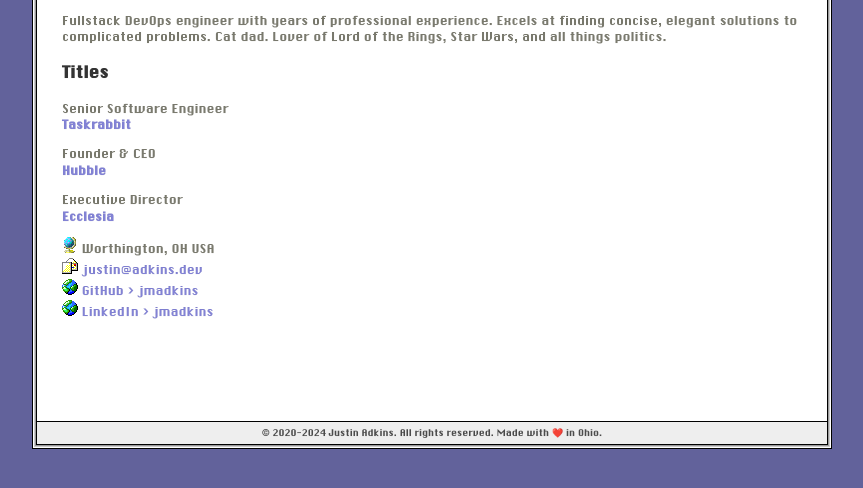
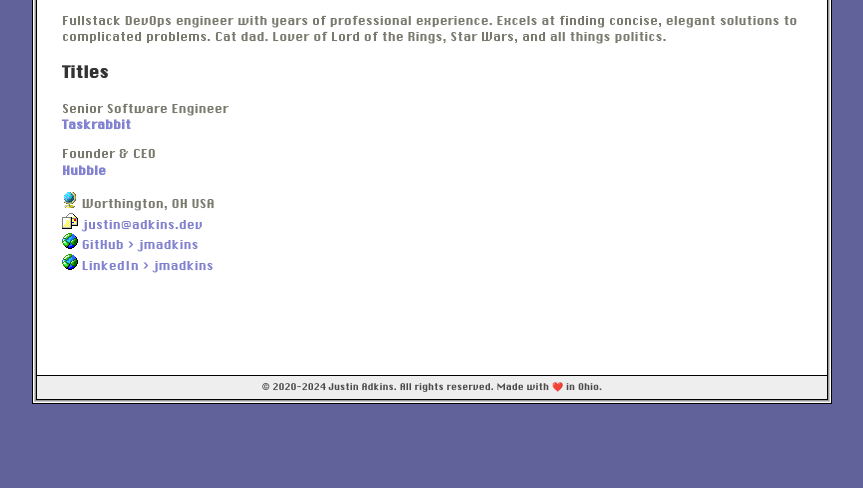
Before and after one commit to jmadkins/jmadkins.github.io, a Jekyll site: the page built from index.html, in a window 1280 px wide, cut to the strip 368-856 px from the top of the page. Shown: the whole strip, without its empty margins (208-1071 px from the left). Built offline with Jekyll 4.4.1, drawn with Linux system fonts in a browser that asks for light colours.

Commit message:
Remove Ecclesia

```diff
--- a/index.html
+++ b/index.html
@@ -27,13 +27,6 @@ layout: default
     <a href="https://hubble.vote" target="_blank">Hubble</a>
   </strong>
 </p>
-<p>
-  Executive Director
-  <br />
-  <strong>
-    <a href="https://ecclesia.vote" target="_blank">Ecclesia</a>
-  </strong>
-</p>
 
 <img src="/assets/icons/entire_network_globe-1.png" alt="World icon">
 Worthington, OH USA
```
